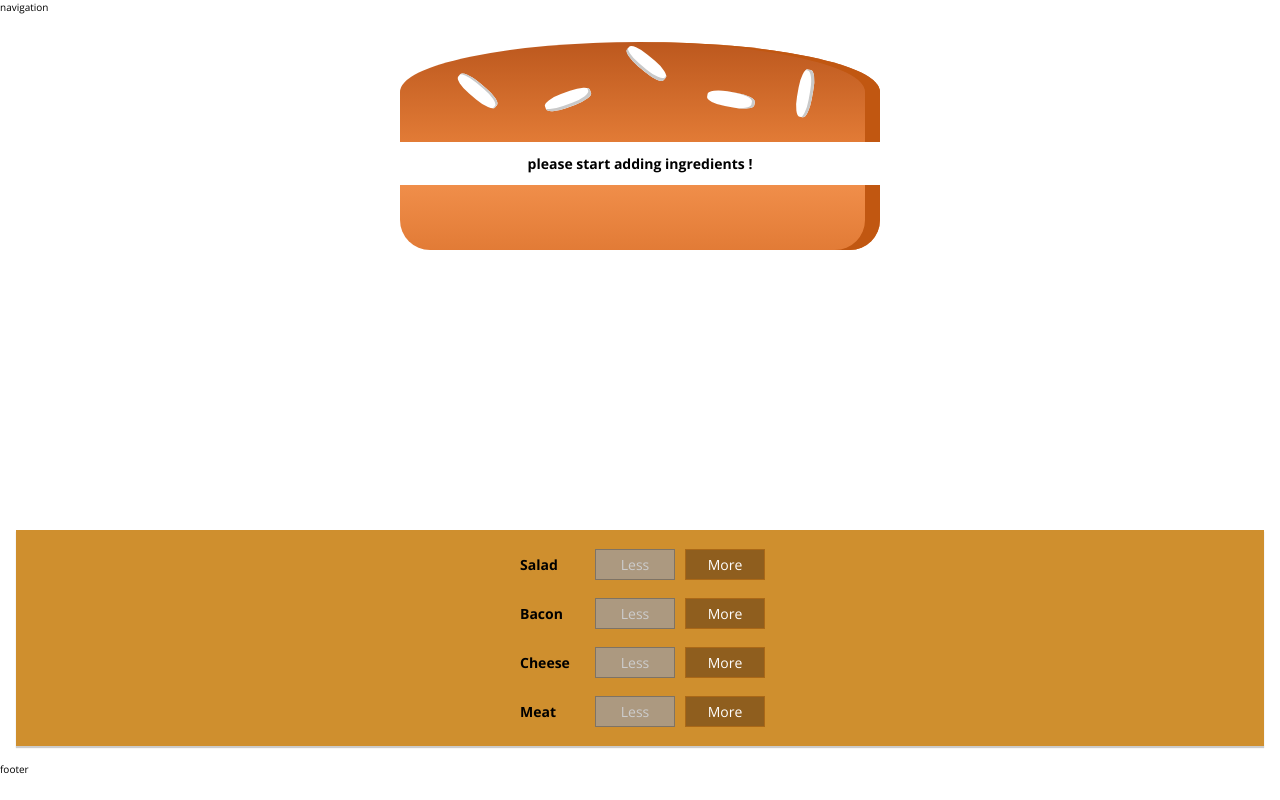
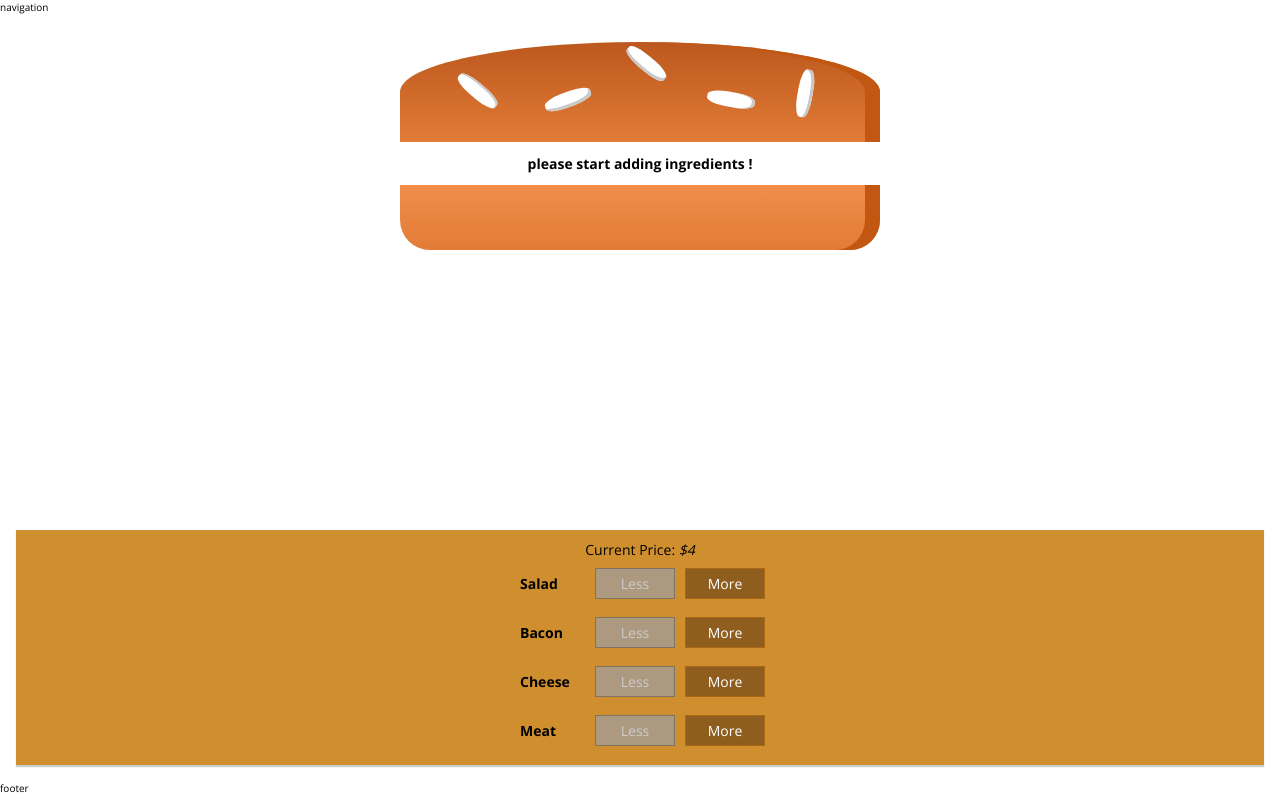
Before and after one commit to tareq-abdelhaq/burger-builder, a React (Create React App) app: page / in a window 1280 px wide. Built offline with nearby package versions, Linux system fonts and the light colour scheme.

Commit message:
calculate adn display the current price

```diff
--- a/src/components/Burger/BuildControls/BuildControls.js
+++ b/src/components/Burger/BuildControls/BuildControls.js
@@ -10,6 +10,7 @@ const buildControls = (props) => {
 
     return (
         <div className={classes.BuildControls}>
+            <p className={classes.Price}>current price: <em>${props.totalPrice}</em></p>
             {buildControls}
         </div>
     )
--- a/src/components/Burger/BuildControls/BuildControls.module.css
+++ b/src/components/Burger/BuildControls/BuildControls.module.css
@@ -9,3 +9,8 @@
     background-color: #CF8F2E;
     box-shadow: 0 2px 1px #CCC;
 }
+.Price
+{
+    text-transform: capitalize;
+    font-size: 1.4rem;
+}
--- a/src/containers/BurgerBuilder/BurgerBuilder.js
+++ b/src/containers/BurgerBuilder/BurgerBuilder.js
@@ -2,6 +2,12 @@ import React,{Component} from "react"
 import Burger from "../../components/Burger/Burger";
 import BuildControls from "../../components/Burger/BuildControls/BuildControls";
 
+const BURGER_INGREDIENTS_PRICES = {
+    salad: 0.4,
+    bacon: 0.9,
+    cheese: 1.1,
+    meat: 1.5
+}
 
 class BurgerBuilder extends Component
 {
@@ -11,7 +17,8 @@ class BurgerBuilder extends Component
             bacon: 0,
             cheese: 0,
             meat: 0,
-        }
+        },
+        totalPrice: 4
     }
     lessIngredientHandler = (type) => {
         this.setState(prevIngredients => {
@@ -21,17 +28,27 @@ class BurgerBuilder extends Component
                             prevIngredients.ingredients[type] - 1
                     }}
         })
+        this.setState(prevState => {
+            return {...prevState,totalPrice:parseFloat((prevState.totalPrice - BURGER_INGREDIENTS_PRICES[type]).toFixed(2))}
+        })
     }
     moreIngredientHandler = (type) => {
         this.setState(prevIngredients => {
             return {ingredients: {...prevIngredients.ingredients,[type]: prevIngredients.ingredients[type] + 1}}
+        })
+        this.setState(prevState => {
+            return {...prevState,totalPrice: parseFloat((prevState.totalPrice + BURGER_INGREDIENTS_PRICES[type]).toFixed(2))}
         })
     }
     render(){
         return(
             <>
                 <Burger ingredients={this.state.ingredients}/>
-                <BuildControls ingredients={this.state.ingredients} less={this.lessIngredientHandler} more={this.moreIngredientHandler}/>
+                <BuildControls ingredients={this.state.ingredients}
+                               less={this.lessIngredientHandler}
+                               more={this.moreIngredientHandler}
+                               totalPrice={this.state.totalPrice}
+                />
             </>
         )
     }
```
